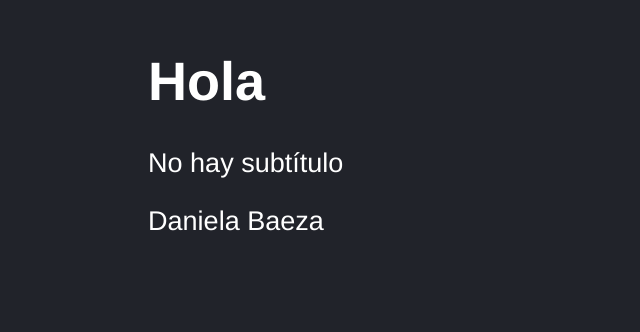
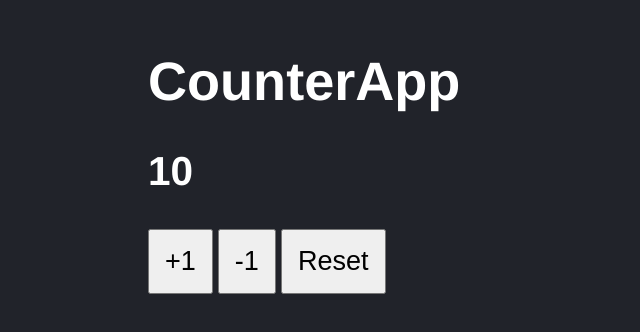
Before and after one commit to DxAmbar/counter-app-vite, a React (Vite) app: page / in a window 1280 px wide. Shown: the part 134-466 px from the top of the page, without its empty margins (0-640 px from the left). Built offline with nearby package versions, Linux system fonts and the light colour scheme.

Commit message:
Pruebas básicas en CounterApp

```diff
--- a/src/main.jsx
+++ b/src/main.jsx
@@ -1,12 +1,12 @@
 import React from 'react';
 import ReactDOM from 'react-dom/client';
-import { App } from './FirstApp';
-//import { CounterApp } from './CounterApp';
+//import { App } from './FirstApp';
+import { CounterApp } from './CounterApp';
 import './styles.css';
 
 ReactDOM.createRoot(document.getElementById('root')).render(
     <React.StrictMode>
-        {/*<CounterApp value={ 10 } />*/}
-        <App title='Hola' />
+        <CounterApp value={ 10 } />
+        {/* <App title='Hola' /> */}
     </React.StrictMode>
 )
```
Also changed, not shown: 2 other files (tests, documents, lock files or other folders).
